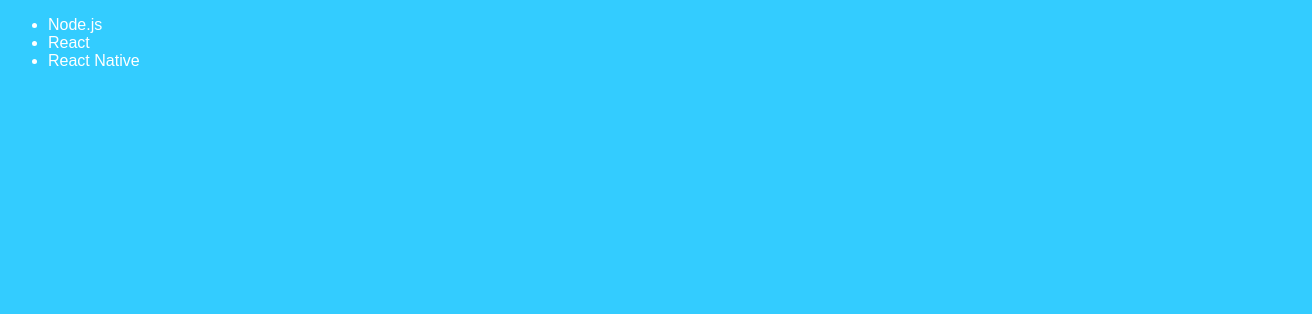
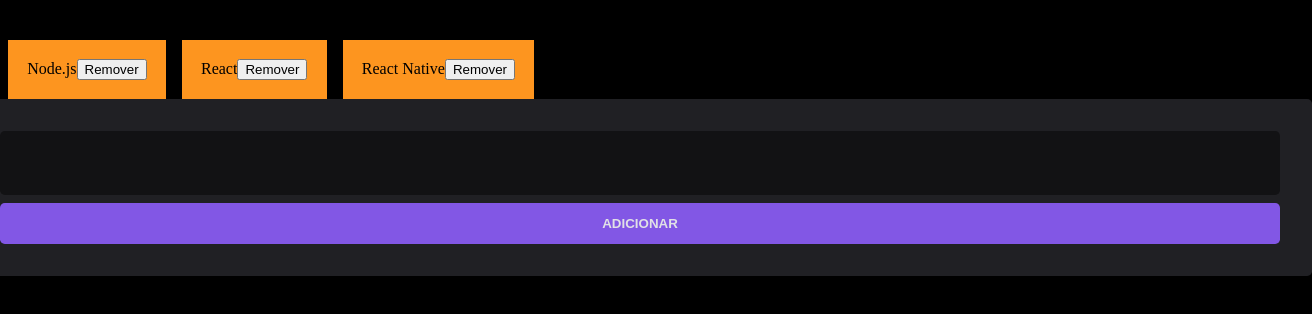
Before and after one commit to alexmarques7-zz/go-stack-9, a React app in the folder modulo04/: page / in a window 1280 px wide. Shown: the top 314 px of the page, 1312 px wide, since content can reach past the window. Built offline with nearby package versions, Linux system fonts and the light colour scheme; the HTML template or start-up script is replaced by a standard one.

Commit message:
Tech List

```diff
--- a/modulo04/package.json
+++ b/modulo04/package.json
@@ -15,6 +15,8 @@
     "babel-loader": "^8.0.6",
     "css-loader": "^5.0.1",
     "file-loader": "^4.0.0",
+    "sass-loader": "^7.2.0",
+    "sass": "^1.22.10",
     "style-loader": "^2.0.0",
     "webpack": "^4.35.0",
     "webpack-cli": "^3.3.5",
--- a/modulo04/src/App.css
+++ /dev/null
@@ -1,6 +0,0 @@
-body {
-  background-color: #33ccff;
-  color: #fff;
-  font-family: Arial, Helvetica, sans-serif;
-  font-size: 1rem;
-}
--- a/modulo04/src/App.js
+++ b/modulo04/src/App.js
@@ -1,5 +1,5 @@
 import React from 'react';
-import './App.css';
+import './App.scss';
 
 import TechList from './components/TechList';
 
--- /dev/null
+++ b/modulo04/src/App.scss
@@ -0,0 +1,51 @@
+/* -----
+
+Classes Prefixes
+
+d-design-tokens
+e-elements
+c-combinations
+m-modules
+p-pages
+j-javascript
+
+----- */
+
+@import "./scss/css-reset";
+@import "./scss/variables";
+
+@import "./scss/e-form";
+@import "./scss/e-input-text";
+@import "./scss/e-input-submit";
+
+body {
+  background-color: $black;
+}
+
+.p-tech-list {
+  display: flex;
+  flex-direction: column;
+  align-items: center;
+  background: $black;
+}
+
+.e-title-primary {
+  height: 32px;
+  color: $white;
+  font-size: 32px;
+  font-weight: 700;
+  margin-bottom: $m1;
+}
+
+.e-block-list {
+  width: 100%;
+  display: flex;
+  justify-content: flex-start;
+  list-style: none;
+
+  &__item {
+    padding: $p3;
+    margin: 0 $m1;
+    background-color: $yellow;
+  }
+}
--- a/modulo04/src/components/TechList.js
+++ b/modulo04/src/components/TechList.js
@@ -2,6 +2,7 @@
 class TechList extends Component {
 
   state = {
+    newTech:'',
     techs: [
       'Node.js',
       'React',
@@ -9,16 +10,63 @@
     ]
   };
 
+  handleInputChange = e => {
+    this.setState({ newTech: e.target.value });
+  }
+
+  handleSubmit = e => {
+    e.preventDefault();
+
+    this.setState({
+      techs: [ ... this.state.techs,  this.state.newTech ],
+      newTech: ''
+    })
+  }
+
+  handleDelete = (tech) => {
+    this.setState({ techs: this.state.techs.filter( t => t != tech ) })
+  }
+
   render() {
+    return (
 
-    console.log(this.state);
+      <div className="p-tech-list">
+        <h1 className="e-title-primary">{this.state.newTech}</h1>
 
-    return (
-      <ul>
-        <li>Node.js</li>
-        <li>React</li>
-        <li>React Native</li>
-      </ul>
+        <ul className="e-block-list">
+          {this.state.techs.map( tech => (
+            <li className="e-block-list__item" key={tech}>
+              {tech}
+              <button
+                onClick={() => this.handleDelete(tech)}
+                type="button">Remover
+              </button>
+            </li>
+          ))}
+        </ul>
+
+        <form
+          className="e-form --t-gray"
+          onSubmit={this.handleSubmit}
+        >
+
+          <div className="e-input-text --t-black">
+            <input
+              className="e-input-text__field "
+              type="text"
+              onChange={this.handleInputChange}
+              value={this.state.newTech}
+            />
+          </div>
+
+          <input
+            className="e-input-submit --t-primary"
+            type="submit"
+            value="Adicionar"
+          />
+
+        </form>
+      </div>
     )
   }
 }
--- /dev/null
+++ b/modulo04/src/scss/css-reset.scss
@@ -0,0 +1,48 @@
+/* http://meyerweb.com/eric/tools/css/reset/
+   v2.0 | 20110126
+   License: none (public domain)
+*/
+
+html, body, div, span, applet, object, iframe,
+h1, h2, h3, h4, h5, h6, p, blockquote, pre,
+a, abbr, acronym, address, big, cite, code,
+del, dfn, em, img, ins, kbd, q, s, samp,
+small, strike, strong, sub, sup, tt, var,
+b, u, i, center,
+dl, dt, dd, ol, ul, li,
+fieldset, form, label, legend,
+table, caption, tbody, tfoot, thead, tr, th, td,
+article, aside, canvas, details, embed,
+figure, figcaption, footer, header, hgroup,
+menu, nav, output, ruby, section, summary,
+time, mark, audio, video {
+	margin: 0;
+	padding: 0;
+	border: 0;
+	font-size: 100%;
+	font: inherit;
+	vertical-align: baseline;
+}
+/* HTML5 display-role reset for older browsers */
+article, aside, details, figcaption, figure,
+footer, header, hgroup, menu, nav, section {
+	display: block;
+}
+body {
+	line-height: 1;
+}
+ol, ul {
+	list-style: none;
+}
+blockquote, q {
+	quotes: none;
+}
+blockquote:before, blockquote:after,
+q:before, q:after {
+	content: '';
+	content: none;
+}
+table {
+	border-collapse: collapse;
+	border-spacing: 0;
+}
--- /dev/null
+++ b/modulo04/src/scss/e-form.scss
@@ -0,0 +1,13 @@
+.e-form {
+  width: 100%;
+  padding: $p4;
+  display: flex;
+  flex-direction: column;
+  align-items: center;
+  border-radius: $r1;
+
+  &.--t-gray {
+    background-color: $gray-dark;
+    color: $gray;
+  }
+}
--- /dev/null
+++ b/modulo04/src/scss/e-input-submit.scss
@@ -0,0 +1,32 @@
+.e-input-submit {
+  width: 100%;
+  padding: $p2 $p3;
+  border-radius: $r1;
+  border: none;
+  text-transform: uppercase;
+  font-weight: 700;
+
+  &.--t-primary {
+    background-color: $primary;
+    color: $white;
+  }
+
+  &:hover {
+    background-color: $primary-hover;
+    transform: translateY(.375em);
+    cursor: pointer;
+  }
+
+  &:before {
+    width: 100%;
+    height: 100%;
+    position: absolute;
+    top: 0;
+    right: 0;
+    bottom: 0;
+    left: 0;
+    content: "";
+    transform: translate3d(0, 6px, -1px);
+    transition: all .15s linear;
+  }
+}
--- /dev/null
+++ b/modulo04/src/scss/e-input-text.scss
@@ -0,0 +1,21 @@
+.e-input-text {
+  width: 100%;
+  height: 64px;
+  display: flex;
+  align-items: center;
+  margin-bottom: $m1;
+  border-radius: $r1;
+
+  &__field {
+    width: 100%;
+    padding: $p2 $p3;
+    background-color: transparent;
+    color: $gray;
+    border: none;
+    outline: none;
+  }
+
+  &.--t-black {
+    background-color: $background;
+  }
+}
--- /dev/null
+++ b/modulo04/src/scss/variables.scss
@@ -0,0 +1,22 @@
+// Variables
+
+$white: #e1e1e6;
+$black: #000000;
+
+$gray: #a8a8b3;
+$gray-dark: #202024;
+
+$background: #121214;
+$primary: #8257e5;
+$primary-hover: lighten($primary, 5);
+$yellow: #fd951f;
+$green: #04d361;
+
+$p1: .5rem;
+$p2: .8rem;
+$p3: 1.2rem;
+$p4: 2rem;
+
+$m1: .5rem;
+
+$r1: .3rem;
--- a/modulo04/webpack.config.js
+++ b/modulo04/webpack.config.js
@@ -18,15 +18,22 @@
           loader: 'babel-loader'
         }
       }, {
-        test: /\.css$/,
+        test: /\.s[ac]ss$/i,
         use: [
-          { loader: 'style-loader' },
-          { loader: 'css-loader' },
-        ]
+          "style-loader",
+          "css-loader",
+          {
+            loader: "sass-loader",
+            options: {
+              // Prefer `dart-sass`
+              implementation: require("sass"),
+            },
+          },
+        ],
       }, {
         test: /.*\.(gif|png|jpe?g)$/i,
         use: {
-          loader: 'file-loader'
+          loader: 'file-loader',
         }
       }
     ]
```
